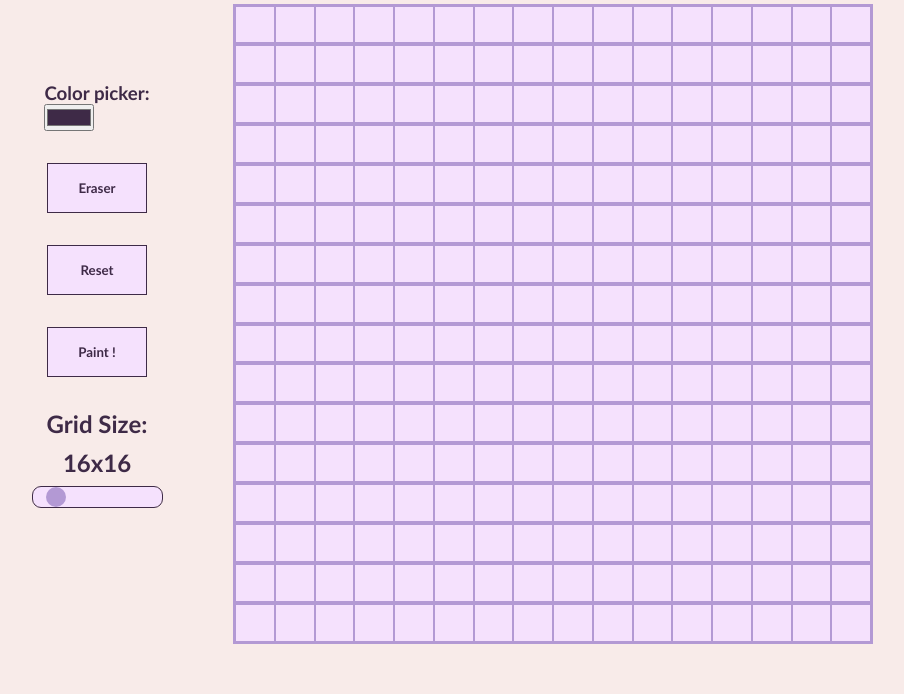
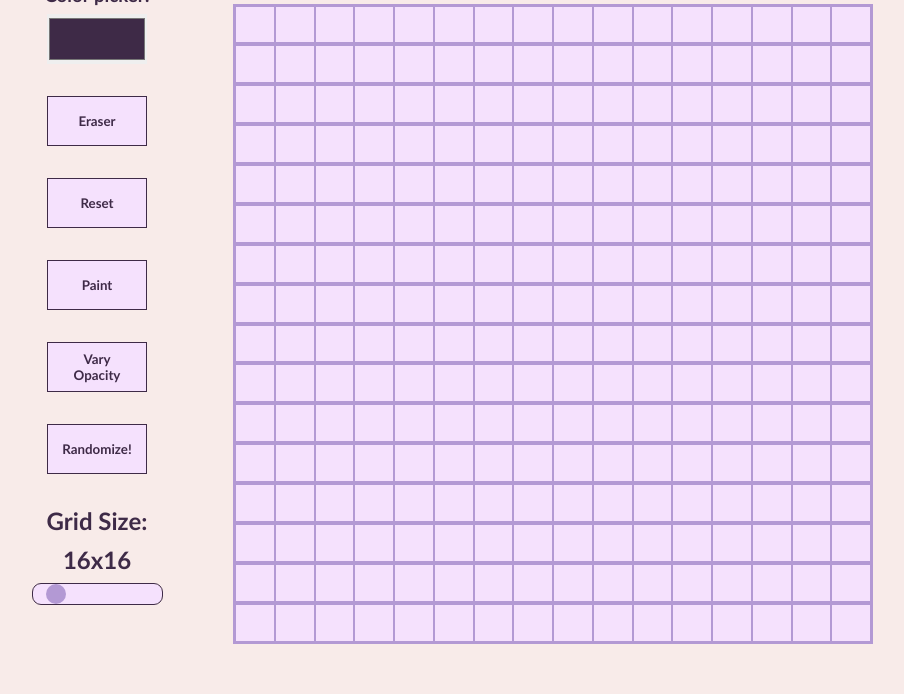
Before and after one commit to OGalo8/etch-a-sketch, a plain HTML site: page index.html in a window 1280 px wide. Shown: the part 106-800 px from the top of the page, without its empty margins (215-1119 px from the left). Drawn offline with Linux system fonts and the light colour scheme.

Commit message:
Added periodic behaviour when 'Vary Opacity' button is clicked. Project completed.

```diff
--- a/index.html
+++ b/index.html
@@ -15,7 +15,9 @@
         </div>
         <button class="left-column-item" id="erase-button">Eraser</button>
         <button class="left-column-item" id="reset-button">Reset</button>
-        <button class="left-column-item" id="paint-button">Paint !</button>
+        <button class="left-column-item" id="paint-button">Paint</button>
+        <button class="left-column-item" id="opacity-button">Vary Opacity</button>
+        <button class="left-column-item" id="random-button">Randomize!</button>
         <div class="slider-container">
             <h2 class="left-column-item">Grid Size:</h2>
             <h2 id="grid-size-number" class="left-column-item"></h2>
--- a/script.js
+++ b/script.js
@@ -124,10 +124,11 @@ randomBtn.addEventListener("click", (e) => {
 const opacityBtn = document.querySelector("#opacity-button");
 
 opacityBtn.addEventListener("click", (e) => {
-  let opacity = 0;
+  let squaresEntered = 0;
   container.addEventListener("mouseover", (e) => {
     if (e.target.className != "col") return;
-    opacity += 0.1;
+    opacity = Math.abs(Math.sin((Math.PI * squaresEntered) / 20));
     e.target.style.backgroundColor = `rgba(0,0,0,${opacity})`;
+    squaresEntered += 1;
   });
 });
--- a/style.css
+++ b/style.css
@@ -15,11 +15,16 @@ body {
 }
 
 .title-and-grid-container,
-.left-column-container {
+.left-column-container,
+.color-picker-container {
     display: flex;
     justify-content: center;
     align-items: center;
     flex-direction: column;
+}
+
+.color-picker-container {
+    gap: 1vh;
 }
 
 .left-column-container {
@@ -71,6 +76,14 @@ button {
     background-color:#F5E1FD;
 }
 
+
+#color-picker,
+#color-picker::-webkit-color-swatch-wrapper  {
+    width: 100px;
+    height: 50px;
+    border: none;
+}
+
 #grid-size-slider {
     appearance: none;
     background: #F5E1FD;
@@ -86,3 +99,7 @@ button {
     height: 20px;
     cursor: pointer;
 }
+
+button {
+    color: rgb(red, green, blue)
+}
```
Also changed, not shown: README.md.
